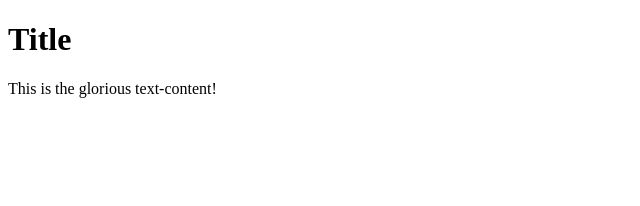
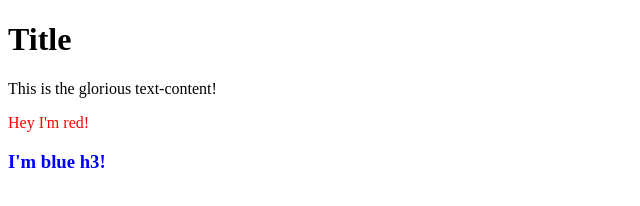
Before and after one commit to HamadAlsayed/dom-manipulation, a plain HTML site: page index.html in a window 1280 px wide. Shown: the whole page, without its empty margins (0-640 px from the left). Drawn offline with Linux system fonts and the light colour scheme.

Commit message:
Add silly messages

```diff
--- a/js-file.js
+++ b/js-file.js
@@ -4,8 +4,18 @@ const container = document.querySelector('#container');
 // Create an element of tag div
 const content = document.createElement('div');
 // Add 'content' to the class list
-content.classList.add('content')
+content.classList.add('content');
 // Give 'content' text
 content.textContent = 'This is the glorious text-content!';
 
 container.appendChild(content);
+
+const para = document.createElement('p');
+para.style.color = 'red';
+para.textContent = 'Hey I\'m red!';
+container.appendChild(para);
+
+const header3 = document.createElement('h3');
+header3.style.color = 'blue';
+header3.textContent = 'I\'m blue h3!';
+container.appendChild(header3);
```
Also changed, not shown: index.html (+0 -1 lines).
